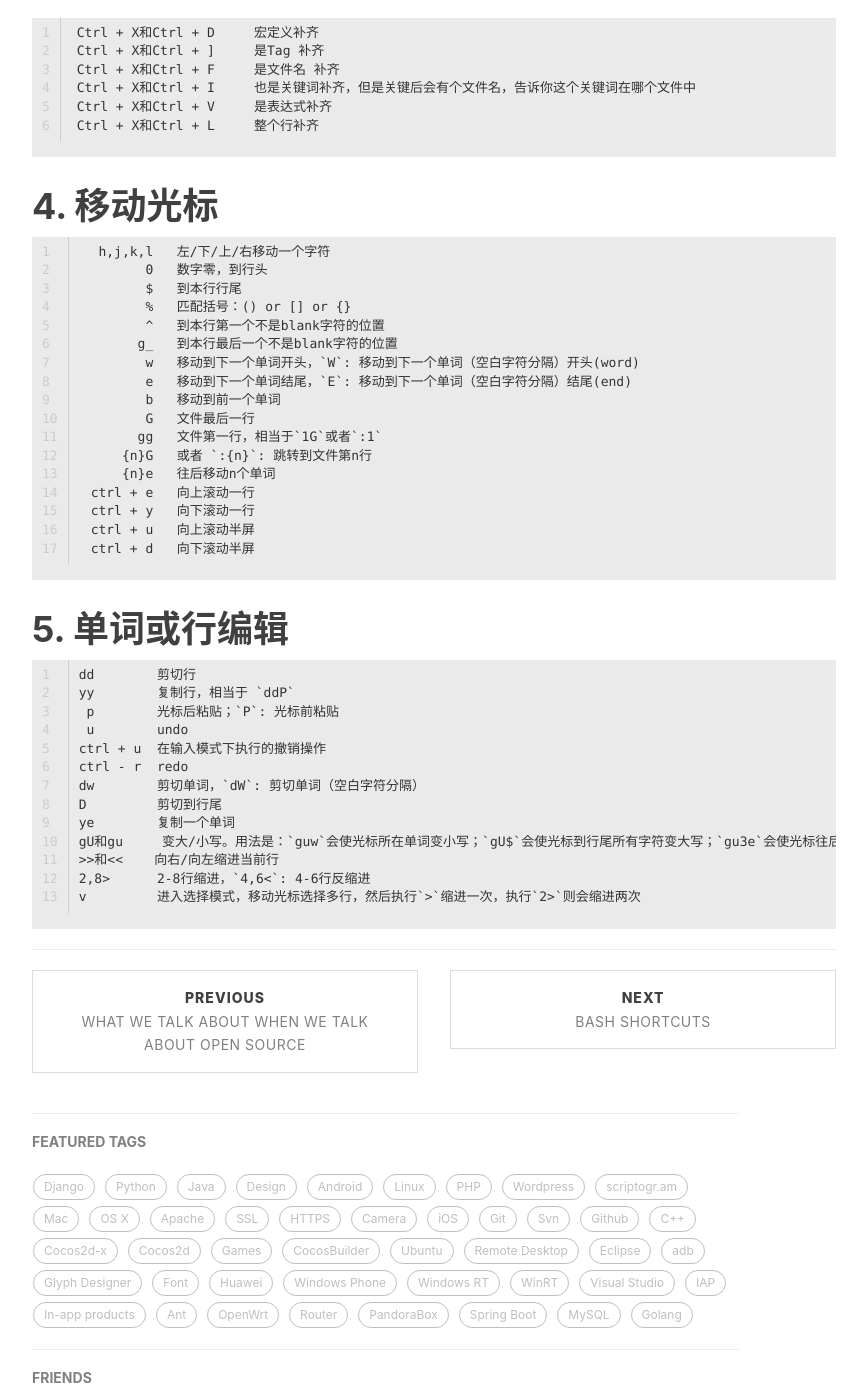
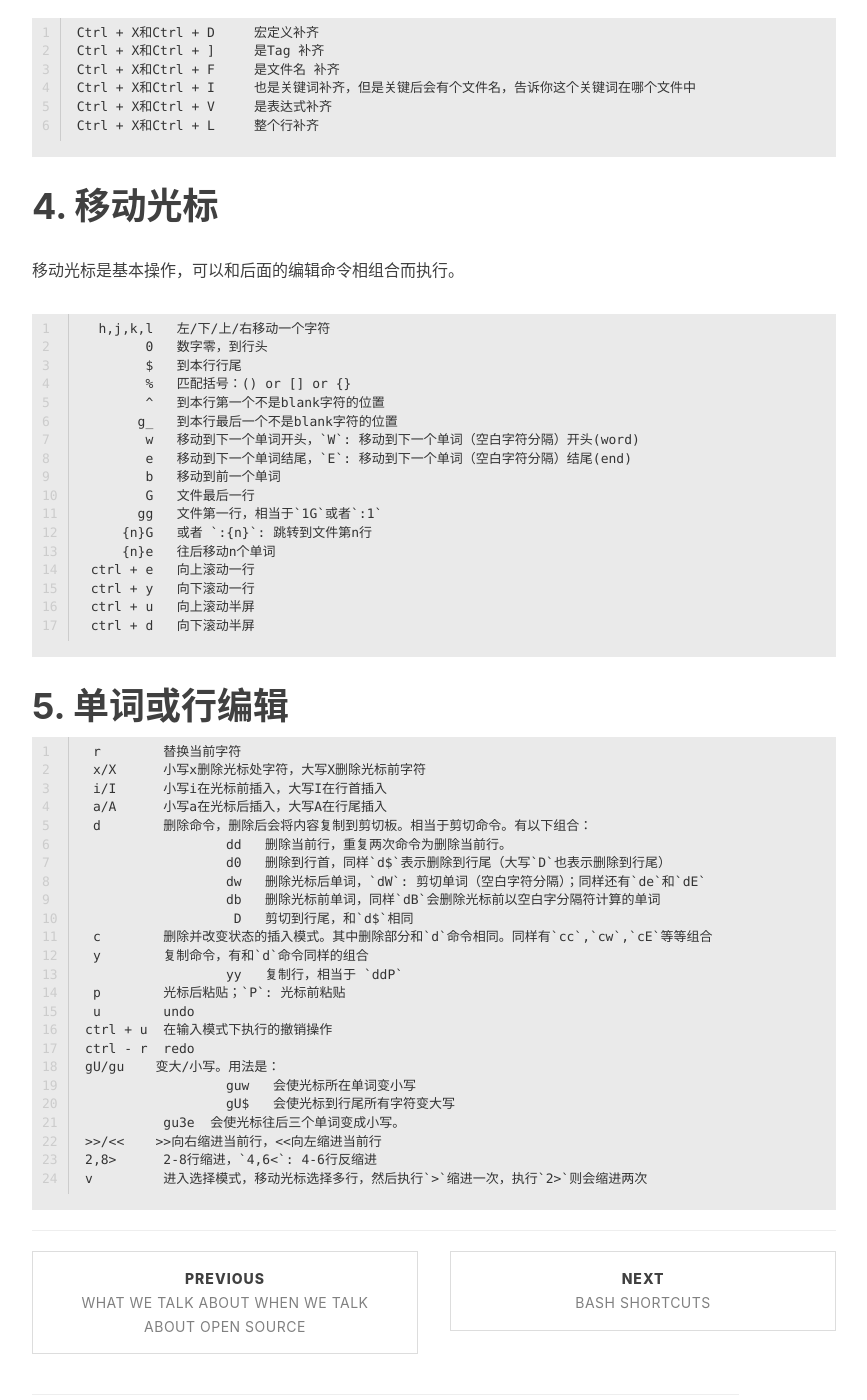
Before and after one commit to kimiazhu/kimiazhu.github.io, a Jekyll site: the page built from _posts/2016-05-16-vim_faq.markdown, in a window 1280 px wide and 1400 px high, scrolled down 4326 px. Shown: the whole window, without its empty margins (233-1100 px from the left). Built offline with Jekyll 4.4.1, drawn with Linux system fonts in a browser that asks for light colours; nearby versions of some CDN libraries; comment, search, counter and statistics services are not loaded.

Commit message:
update doc

```diff
--- a/_posts/2016-05-16-vim_faq.markdown
+++ b/_posts/2016-05-16-vim_faq.markdown
@@ -150,6 +150,8 @@ vim -p file1 file2 file3
 
 # 4. 移动光标
 
+移动光标是基本操作，可以和后面的编辑命令相组合而执行。
+
 	 h,j,k,l   左/下/上/右移动一个字符
 	       0   数字零，到行头
 	       $   到本行行尾
@@ -171,16 +173,27 @@ vim -p file1 file2 file3
 
 # 5. 单词或行编辑
 
-	dd        剪切行
-	yy        复制行，相当于 `ddP`
+	 r        替换当前字符
+	 x/X      小写x删除光标处字符，大写X删除光标前字符
+	 i/I      小写i在光标前插入，大写I在行首插入
+     a/A      小写a在光标后插入，大写A在行尾插入
+	 d        删除命令，删除后会将内容复制到剪切板。相当于剪切命令。有以下组合：
+			  dd   删除当前行，重复两次命令为删除当前行。
+			  d0   删除到行首，同样`d$`表示删除到行尾（大写`D`也表示删除到行尾）
+			  dw   删除光标后单词，`dW`: 剪切单词（空白字符分隔）；同样还有`de`和`dE`
+			  db   删除光标前单词，同样`dB`会删除光标前以空白字分隔符计算的单词
+			   D   剪切到行尾，和`d$`相同
+	 c        删除并改变状态的插入模式。其中删除部分和`d`命令相同。同样有`cc`,`cw`,`cE`等等组合
+	 y        复制命令，有和`d`命令同样的组合
+			  yy   复制行，相当于 `ddP`
 	 p        光标后粘贴；`P`: 光标前粘贴
 	 u        undo
 	ctrl + u  在输入模式下执行的撤销操作
 	ctrl - r  redo
-	dw        剪切单词，`dW`: 剪切单词（空白字符分隔）
-	D         剪切到行尾
-	ye        复制一个单词
-	gU和gu     变大/小写。用法是：`guw`会使光标所在单词变小写；`gU$`会使光标到行尾所有字符变大写；`gu3e`会使光标往后三个单词变成小写。
-	>>和<<    向右/向左缩进当前行
+	gU/gu    变大/小写。用法是：
+			  guw   会使光标所在单词变小写
+			  gU$   会使光标到行尾所有字符变大写
+	          gu3e  会使光标往后三个单词变成小写。
+	>>/<<    >>向右缩进当前行，<<向左缩进当前行
 	2,8>      2-8行缩进，`4,6<`: 4-6行反缩进
 	v         进入选择模式，移动光标选择多行，然后执行`>`缩进一次，执行`2>`则会缩进两次
```
